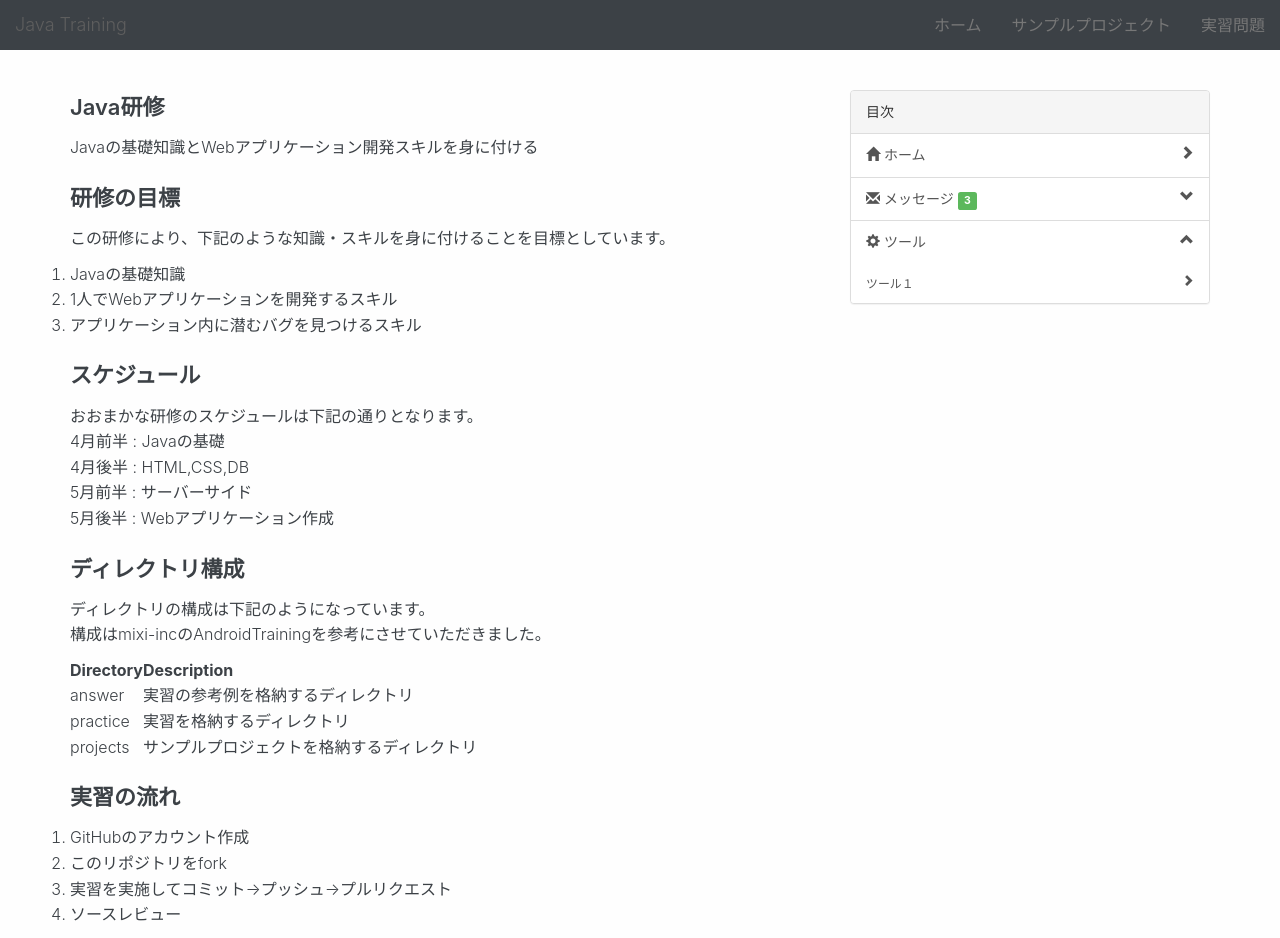
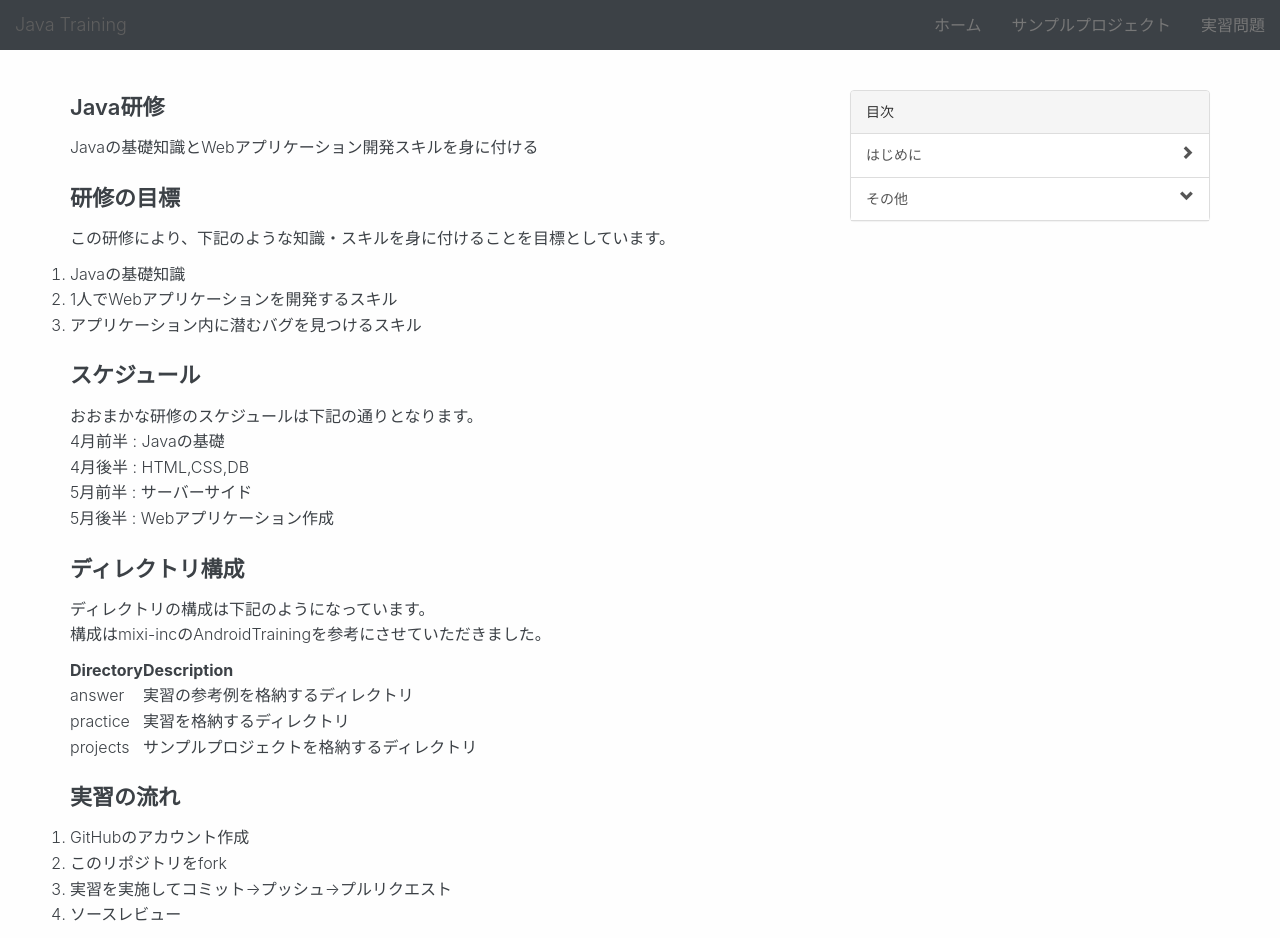
Before and after one commit to modulesjp/JavaTraining, a Jekyll site: the page built from docs/index.md, in a window 1280 px wide. Built offline with Jekyll 4.4.1, drawn with Linux system fonts in a browser that asks for light colours; nearby versions of some CDN libraries; our own code applies the rules of GitHub Pages for plain Markdown files.

Commit message:
2018.03.24

```diff
--- a/docs/_layouts/default.html
+++ b/docs/_layouts/default.html
@@ -59,24 +59,20 @@
 						目次
 					</div>
 					<ul class="list-group">
-						<a href="#" class="list-group-item">
-				        <span class="glyphicon glyphicon-home"></span> ホーム
+						<a href="#" class="list-group-item" data-toggle="collapse" data-target="#introductions" data-parent="#menu">
 				        <span class="glyphicon glyphicon-chevron-right pull-right"></span>
+				        はじめに
 				      </a>
-				      <a href="#menuOne" class="list-group-item" data-toggle="collapse" data-target="#menuOne" data-parent="#menu">
-				        <span class="glyphicon glyphicon-envelope"></span> メッセージ <span class="label label-success">3</span>
+				      <div id="introductions" class="sublinks collapse">
+				      	<a class="list-group-item small">プログラムとは</a>
+				      </div>
+				      <a href="#menuOne" class="list-group-item" data-toggle="collapse" data-target="#other" data-parent="#menu">
 				        <span class="glyphicon glyphicon-chevron-down pull-right"></span>
+				        その他
 				      </a>
-				      <div id="menuOne" class="sublinks collapse">
-				        <a class="list-group-item small"> 受信ボックス<span class="glyphicon glyphicon-chevron-right pull-right"></span></a>
-				        <a class="list-group-item small"> 送信ボックス<span class="glyphicon glyphicon-chevron-right pull-right"></span></a>
-				      </div>
-				      <a href="#menuTwo" class="list-group-item" data-toggle="collapse" data-target="#menuTwo" data-parent="#menu">
-				        <span class="glyphicon glyphicon-cog"></span> ツール
-				        <span class="glyphicon glyphicon-chevron-up pull-right"></span>
-				      </a>
-				      <div id="menuTwo" class="sublinks collapse in">
-				        <a class="list-group-item small"> ツール１<span class="glyphicon glyphicon-chevron-right pull-right"></span></a>
+				      <div id="other" class="sublinks collapse">
+				        <a class="list-group-item small">Eclipseについて</a>
+				        <a class="list-group-item small">GitHubについて</a>
 				      </div>
 					</ul>
 				</div>
```
